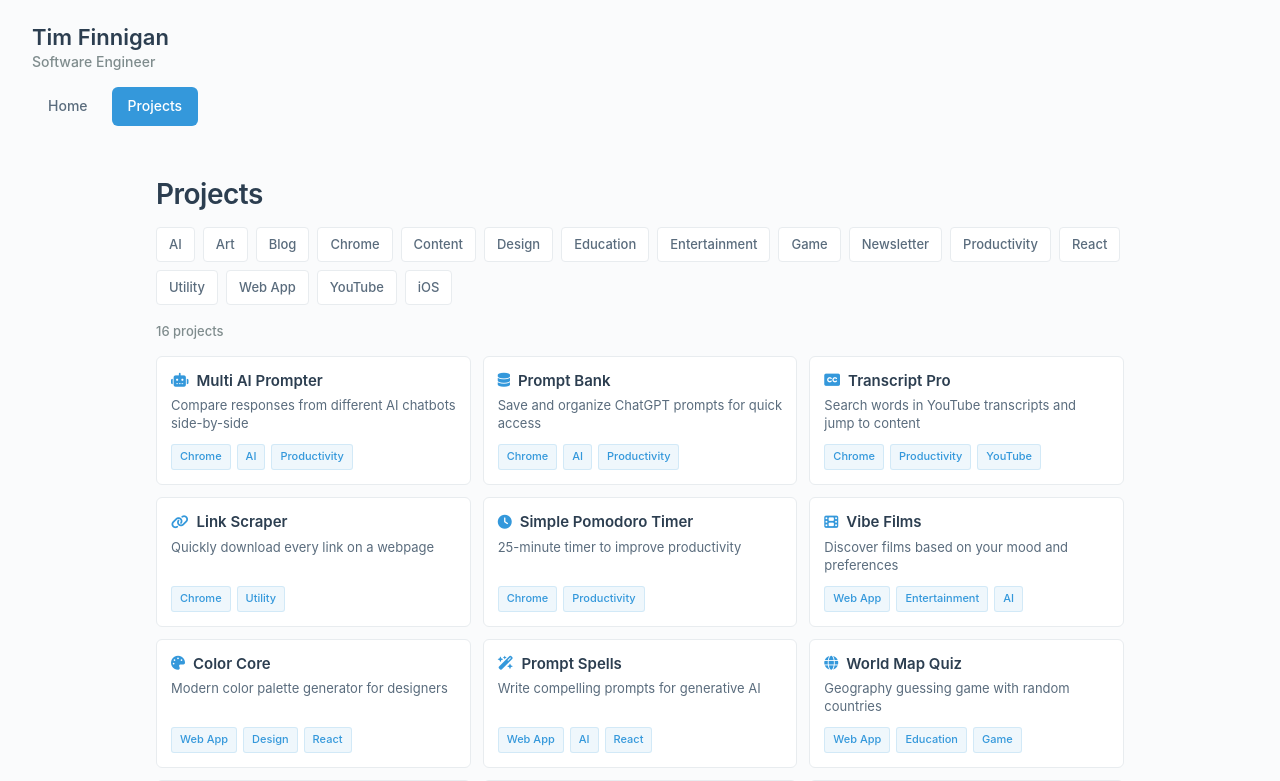
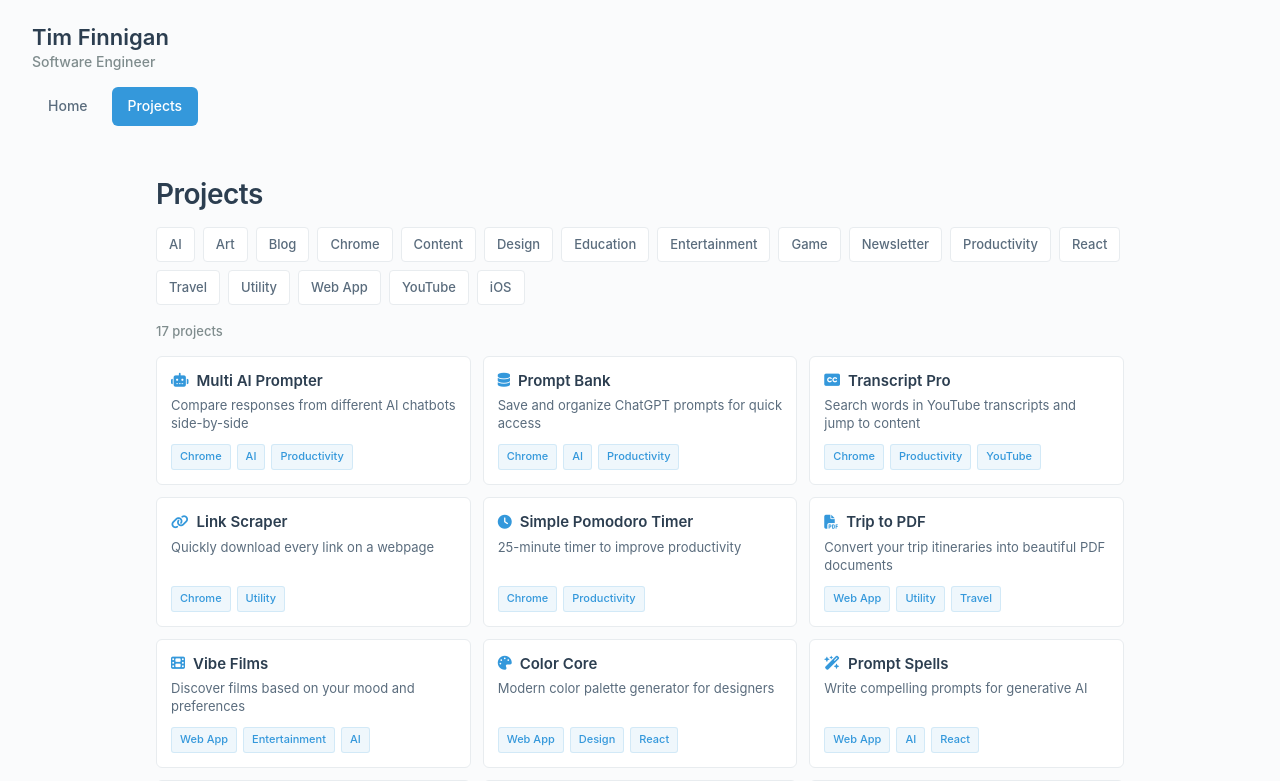
Before and after one commit to TimFinnigan/tim-finnigan-homepage, a React (Create React App) app: page /projects in a window 1280 px wide. Shown: the top 781 px of the page. Built offline with nearby package versions, Linux system fonts and the light colour scheme.

Commit message:
add 'Trip to PDF' project and update links for 'Prompt Spells' and 'World Map Quiz'

```diff
--- a/src/projects.js
+++ b/src/projects.js
@@ -37,6 +37,13 @@ const allProjects = [
 		icon: 'fa-solid fa-clock'
 	},
 	{
+		title: 'Trip to PDF',
+		description: 'Convert your trip itineraries into beautiful PDF documents',
+		link: 'https://trip-to-pdf.streamlit.app/',
+		tags: ['Web App', 'Utility', 'Travel'],
+		icon: 'fa-solid fa-file-pdf'
+	},
+	{
 		title: 'Vibe Films',
 		description: 'Discover films based on your mood and preferences',
 		link: 'https://timfinnigan.github.io/vibe-films/',
@@ -53,14 +60,14 @@ const allProjects = [
 	{
 		title: 'Prompt Spells',
 		description: 'Write compelling prompts for generative AI',
-		link: 'https://promptspells.com',
+		link: 'https://timfinnigan.github.io/prompt-spells/',
 		tags: ['Web App', 'AI', 'React'],
 		icon: 'fa-solid fa-wand-magic-sparkles'
 	},
 	{
 		title: 'World Map Quiz',
 		description: 'Geography guessing game with random countries',
-		link: 'https://worldmapquiz.com',
+		link: 'https://timfinnigan.github.io/world-map-quiz/',
 		tags: ['Web App', 'Education', 'Game'],
 		icon: 'fa-solid fa-globe'
 	},
```
